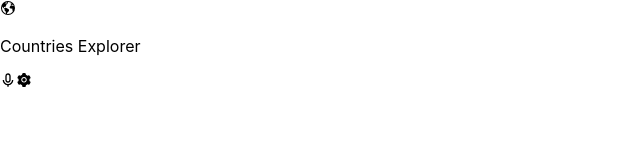
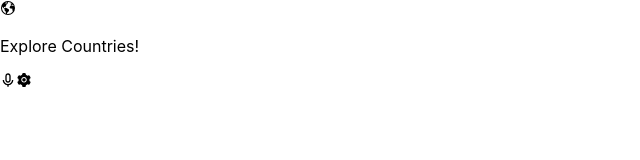
Before and after one commit to meryemsanem/countries-capstone-project, a React (Create React App) app: page /details/1 in a window 1280 px wide. Shown: the top 160 px of the page, without its empty margins (0-640 px from the left). Built offline with nearby package versions, Linux system fonts and the light colour scheme.

Commit message:
Update navbar

```diff
--- a/src/components/Navbar.js
+++ b/src/components/Navbar.js
@@ -7,8 +7,8 @@ function Navbar() {
   return (
     <nav>
       <IoEarth />
-      <p className=" font-bold">Countries Explorer</p>
-      <div className="flex">
+      <p>Explore Countries!</p>
+      <div>
         <BiMicrophone />
         <AiFillSetting />
       </div>
```
Also changed, not shown: src/pages/Details.js (added).
